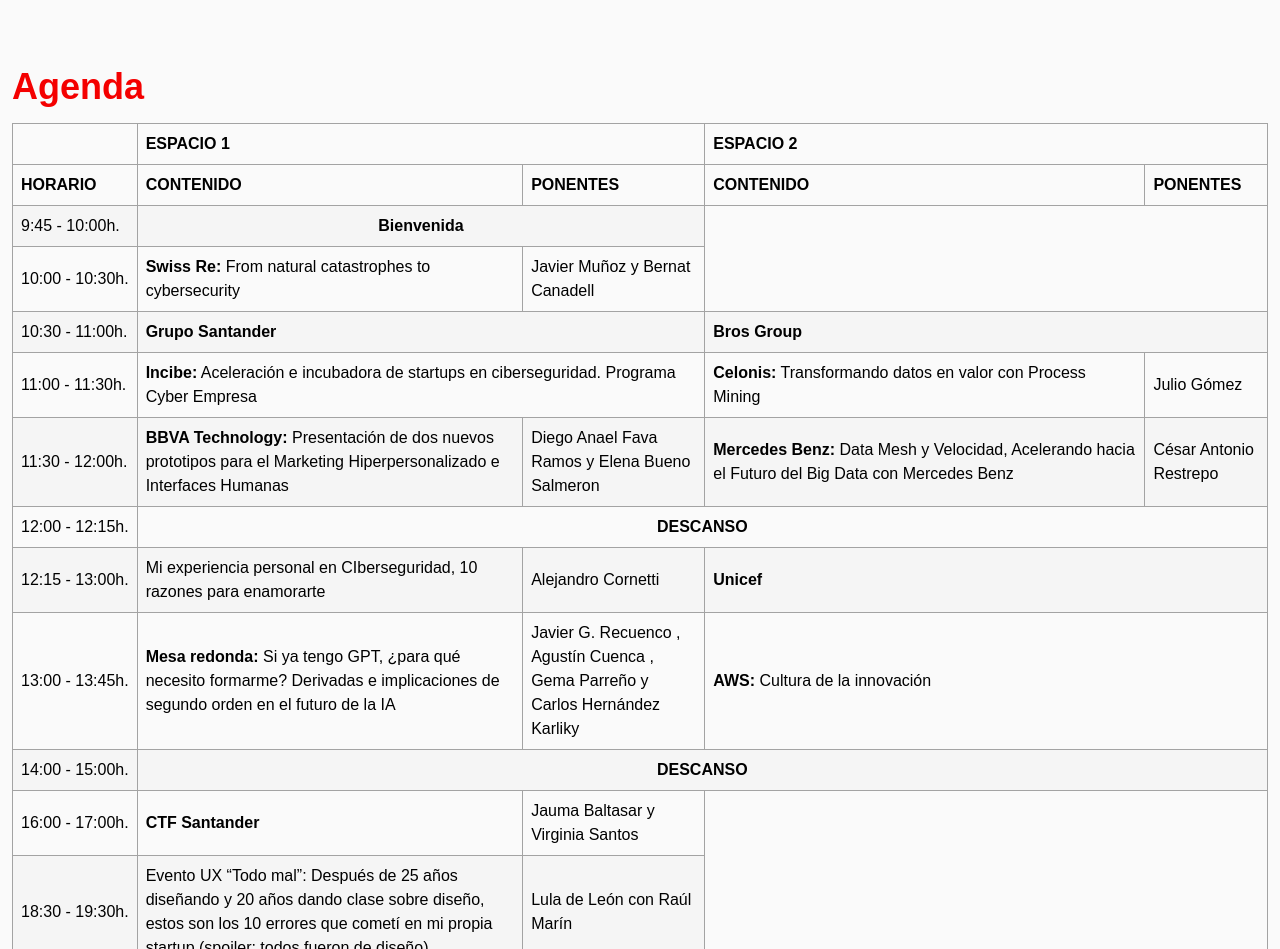
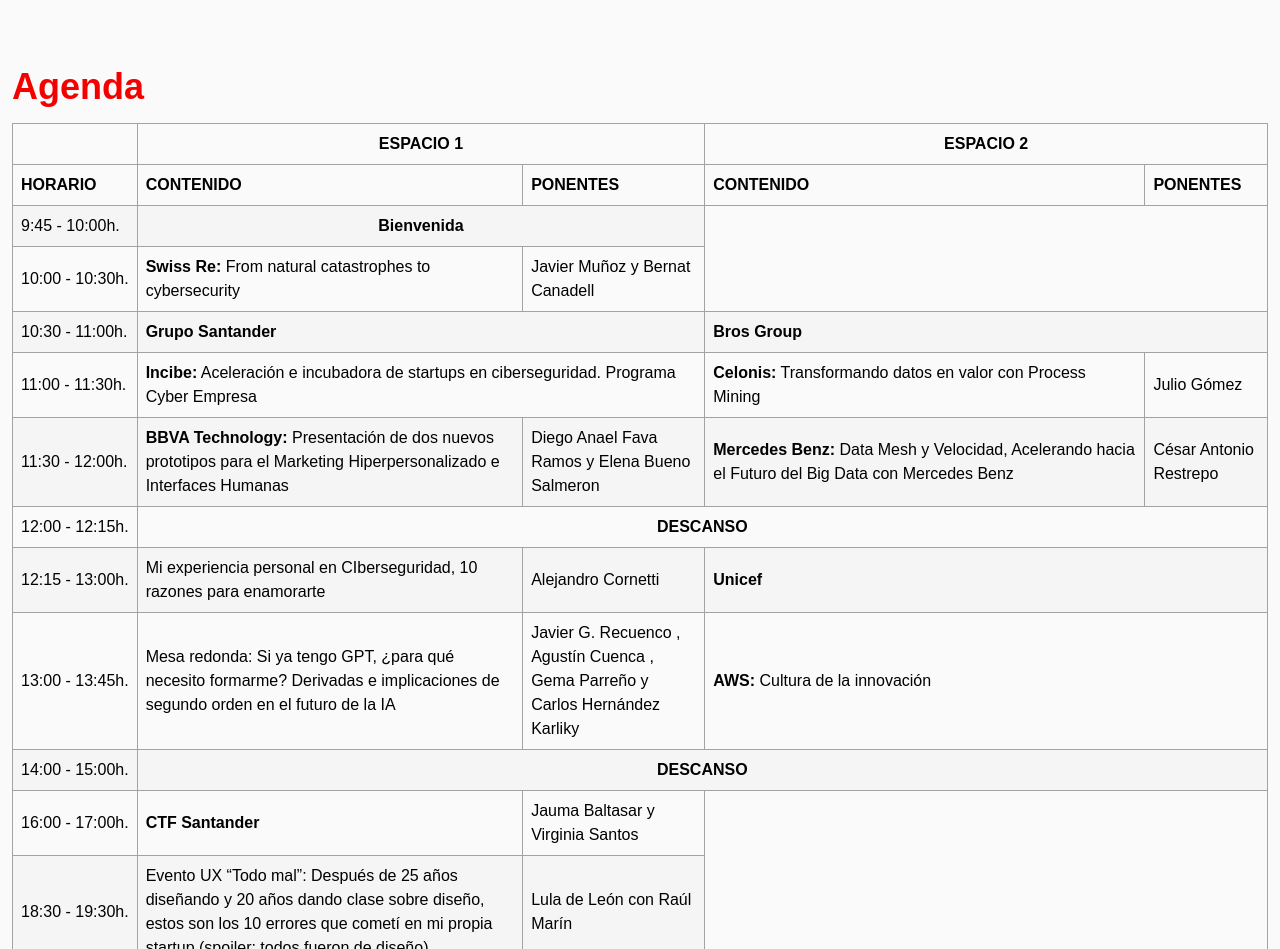
Before and after one commit to mattdlgado/mft2404, an Astro site: page / in a window 1280 px wide. Shown: the part 3340-4289 px from the top of the page. Built offline with nearby package versions, Linux system fonts and the light colour scheme; Astro itself is replaced by a stand-in of ours; a script that the page names is missing.

Commit message:
Update agenda

```diff
--- a/src/components/Agenda.astro
+++ b/src/components/Agenda.astro
@@ -14,8 +14,8 @@ import Section from "./Section.astro";
       <thead>
         <tr>
           <th></th>
-          <th colspan="2" style="width: 50%;">ESPACIO 1</th>
-          <th colspan="2" style="width: 50%;">ESPACIO 2</th>
+          <th colspan="2" align="center" style="width: 50%;">ESPACIO 1</th>
+          <th colspan="2" align="center" style="width: 50%;">ESPACIO 2</th>
         </tr>
         <tr>
           <th>HORARIO</th>
@@ -82,7 +82,7 @@ import Section from "./Section.astro";
         <tr>
           <td>13:00 - 13:45h.</td>
           <td
-            ><strong>Mesa redonda:</strong> Si ya tengo GPT, ¿para qué necesito formarme?
+            >Mesa redonda: Si ya tengo GPT, ¿para qué necesito formarme?
             Derivadas e implicaciones de segundo orden en el futuro de la IA</td
           >
           <td
```
Also changed, not shown: 1 other file.
